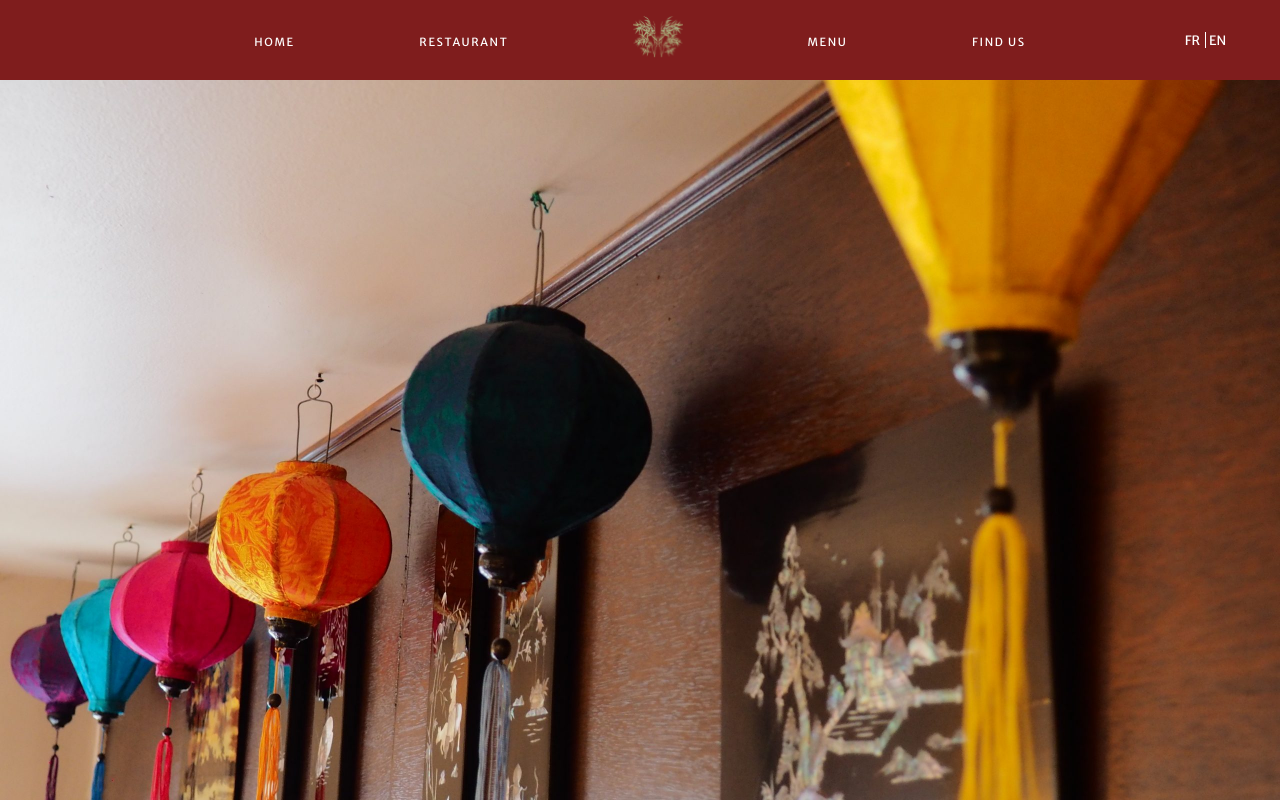
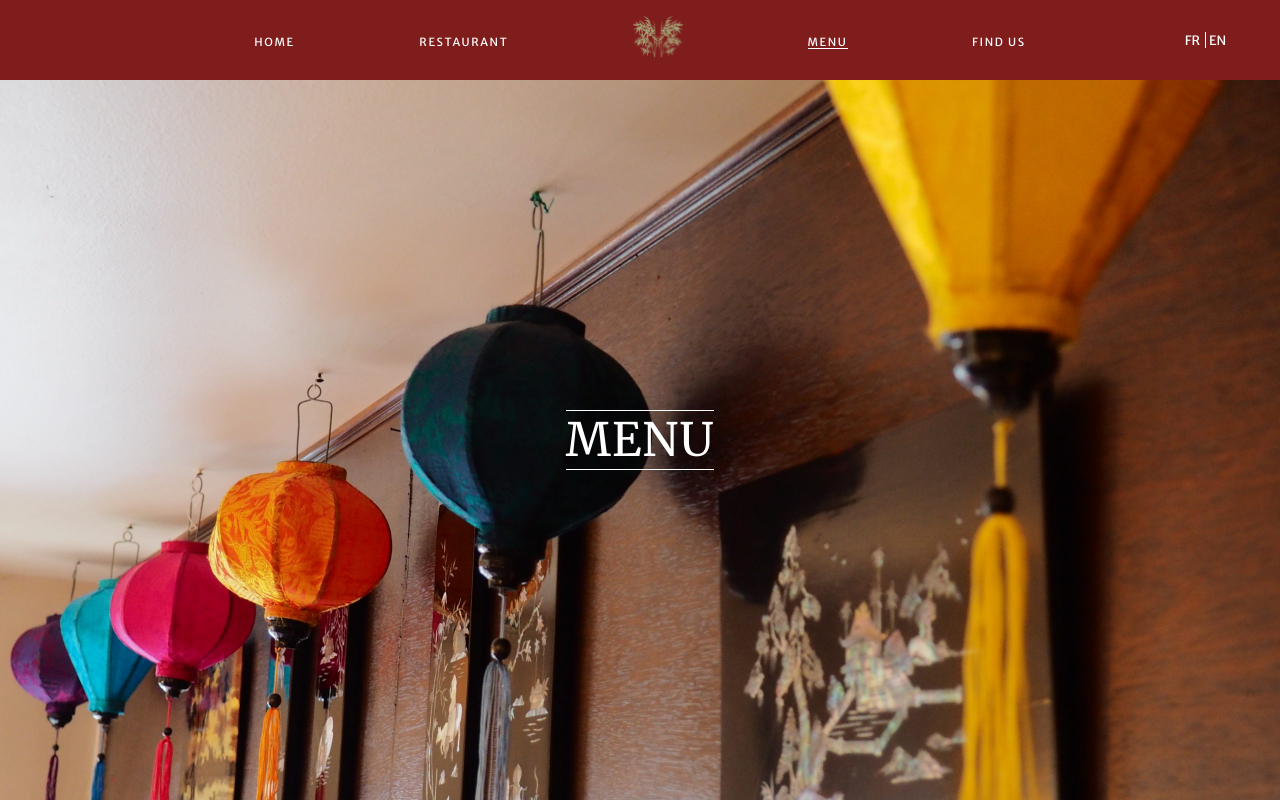
Before and after one commit to Gmayer111/van-long, a Next.js app: page /en/carte in a window 1280 px wide. Shown: the top 802 px of the page. Built offline with nearby package versions, Linux system fonts and the light colour scheme.

Commit message:
fix: refacto header & nav components

```diff
--- a/assets/sass/nav.scss
+++ b/assets/sass/nav.scss
@@ -28,7 +28,40 @@
     width: 70%;
   }
 
-  .menuContainer div > ul {
+  .menuContainer > ul a,
+  .responsiveMenuContainer > ul a {
+    position: relative;
+    text-decoration: none;
+    color: #fff;
+    font-size: 0.7rem;
+    letter-spacing: 0.1rem;
+  }
+
+  .menuContainer > ul a:not(.logo):after,
+  .responsiveMenuContainer > ul a:not(.logo):after {
+    content: "";
+    position: absolute;
+    width: 0;
+    height: 1px;
+    background-color: #fff;
+    bottom: 0;
+    left: 0;
+    transition: width 0.2s;
+  }
+
+  .menuContainer > ul li .active:not(.logo):after,
+  .responsiveMenuContainer > ul .active:not(.logo):after {
+    width: 100%;
+  }
+
+  .menuContainer > ul a:not(.logo):hover::after {
+    width: 100%;
+  }
+
+  /*
+  Languages Switcher
+  */
+  .menuContainer div:has(a) {
     position: absolute;
     bottom: 0;
     top: 0;
@@ -39,7 +72,7 @@
     width: 50px;
   }
 
-  .menuContainer div > ul li {
+  .menuContainer div > a {
     text-decoration: none;
     color: #fff;
     font-size: 0.8rem;
@@ -49,43 +82,16 @@
     cursor: pointer;
   }
 
-  .menuContainer div > ul li:hover {
+  .menuContainer div > a:hover {
     font-weight: 900;
   }
 
-  .menuContainer div > ul::after {
+  .menuContainer div::before {
     content: "";
     position: absolute;
     height: 20%;
     width: 1px;
     background-color: #fff;
-  }
-
-  a {
-    position: relative;
-    text-decoration: none;
-    color: #fff;
-    font-size: 0.7rem;
-    letter-spacing: 0.1rem;
-  }
-
-  a:not(.logo):after {
-    content: "";
-    position: absolute;
-    width: 0;
-    height: 1px;
-    background-color: #fff;
-    bottom: 0;
-    left: 0;
-    transition: width 0.2s;
-  }
-
-  .active:not(.logo):after {
-    width: 100%;
-  }
-
-  a:not(.logo):hover::after {
-    width: 100%;
   }
 }
 @media (max-width: 768px) {
--- a/src/components/layout/header/header.component.tsx
+++ b/src/components/layout/header/header.component.tsx
@@ -4,20 +4,20 @@ import HeaderImg from "public/assets/images/header-img.jpg";
 import { merriweather } from "src/utils/font";
 import { NavComponent } from "../nav/nav.component";
 import HeaderTitleComponent from "./header-title.component";
-import { usePathname } from "next/navigation";
 import { THeaderTitles } from "src/types/header";
-import { useLocale, useTranslations } from "next-intl";
+import { useTranslations } from "next-intl";
+import { usePathname } from "src/navigation";
+import { TPathnames } from "src/types/nav";
 
 const HeaderComponent = () => {
   const currentPath = usePathname();
-  const locale = useLocale();
 
   const t = useTranslations();
 
-  const HeaderTitles: { [key: string]: THeaderTitles | string } = {
-    [`/${locale}`]: t("Common.restaurantName").toUpperCase(),
-    [locale === "fr" ? "/fr/carte" : "/en/menu"]: t("Common.menuNavigation"),
-    [`/${locale}/contact`]: t("Common.contactNavigation"),
+  const HeaderTitles: { [key in TPathnames]: THeaderTitles | string } = {
+    "/": t("Common.restaurantName").toUpperCase(),
+    "/carte": t("Common.menuNavigation"),
+    "/contact": t("Common.contactNavigation"),
   };
 
   return (
--- a/src/components/layout/nav/linkItem.component.tsx
+++ b/src/components/layout/nav/linkItem.component.tsx
@@ -1,6 +1,6 @@
 import Link from "next/link";
-import { usePathname, useRouter } from "next/navigation";
-import { TLabelNavValues, TLinkItemList } from "src/types/nav";
+import { usePathname, useRouter } from "src/navigation";
+import { TLabelNavValues, TLinkItemList, TPathnames } from "src/types/nav";
 
 type TLinkItemComponentProps = TLinkItemList & {
   isResponsive?: boolean;
@@ -20,10 +20,14 @@ export const LinkItemComponent = ({
   ) => {
     e.preventDefault();
     const href = e.currentTarget.href
+      // .replace(
+      //   /(http:\/\/|https:\/\/)?[a-zA-Z0-9]{2,}(\.[a-zA-Z0-9]{2,})(\.[a-zA-Z0-9]{2,})?/,
+      //   ""
+      // )
       .replace("http://localhost:3000", "")
       .split("#");
 
-    const path = href[0];
+    const path = href[0] as TPathnames;
     const id = href[1];
     router.push(path!);
     document.getElementById(id!)?.scrollIntoView({
@@ -36,19 +40,10 @@ export const LinkItemComponent = ({
     labelValue: TLabelNavValues,
     e: React.MouseEvent<HTMLAnchorElement, MouseEvent>
   ) => {
-    switch (labelValue) {
-      case "ACCUEIL" || "HOME":
-        setDisplayResponsiveMenu(false);
-        break;
-      case "LE RESTAURANT" || "RESTAURANT":
-      case "LA CARTE" || "MENU":
-      case "NOUS TROUVER" || "FIND US":
-        handleScrollToId(e);
-        break;
-
-      default:
-        setDisplayResponsiveMenu(false);
-        break;
+    if (labelValue === "ACCUEIL" || labelValue === "HOME") {
+      setDisplayResponsiveMenu(false);
+    } else {
+      handleScrollToId(e);
     }
   };
 
--- a/src/components/layout/nav/nav.component.tsx
+++ b/src/components/layout/nav/nav.component.tsx
@@ -3,22 +3,19 @@
 import { VanLongLogo } from "public/assets/logos/van-long";
 import { TLinkItemList } from "src/types/nav";
 import { LinkItemComponent } from "./linkItem.component";
-import { useWindowSize } from "src/hooks/use-window-size";
 import { useEffect, useState } from "react";
 import MenuIcon from "public/assets/icons/menu-icon";
 import CloseIcon from "public/assets/icons/close-icon";
 import { merriweather } from "src/utils/font";
 import { useTranslations } from "next-intl";
-import { locales } from "src/types/locales";
-import { useRouter } from "next/navigation";
-import { usePathname } from "src/navigation";
+import { Link, usePathname } from "src/navigation";
+import { useWindowSize } from "src/hooks/use-window-size";
 
 export const NavComponent = () => {
   const size = useWindowSize();
   const t = useTranslations();
   const [menuSize, setMenuSize] = useState(false);
-  let path = usePathname();
-  let router = useRouter();
+  let pathName = usePathname();
 
   const [displayResponsiveMenu, setDisplayResponsiveMenu] = useState(false);
 
@@ -102,13 +99,12 @@ export const NavComponent = () => {
         </ul>
         {!displayResponsiveMenu && (
           <div>
-            <ul>
-              {locales.map((locale) => (
-                <li onClick={() => router.push(`/${locale}${path}`)}>
-                  {locale.toUpperCase()}
-                </li>
-              ))}
-            </ul>
+            <Link href={pathName} locale="fr">
+              FR
+            </Link>
+            <Link href={pathName} locale="en">
+              EN
+            </Link>
           </div>
         )}
       </div>
```
